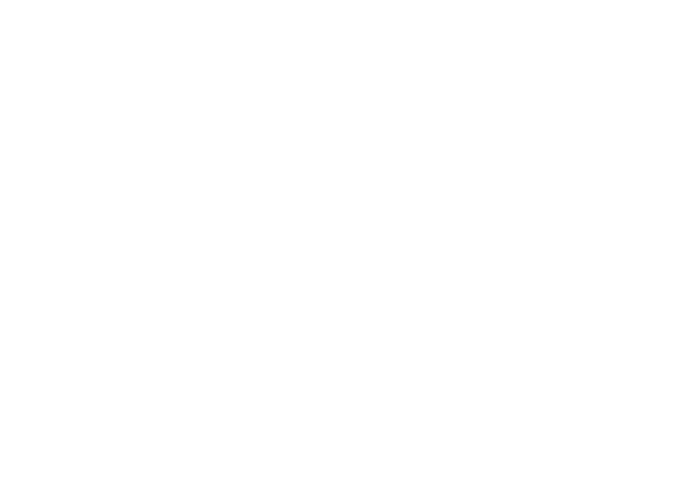
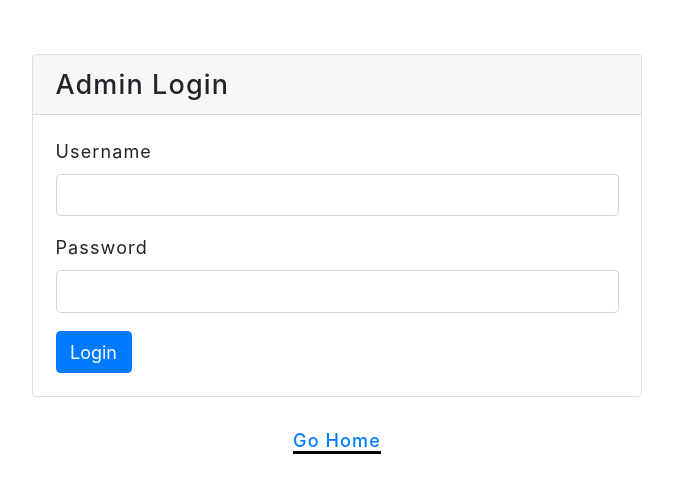
Before and after one commit to kazewaze/auctions, a Next.js app: page /admin/login in a window 1280 px wide. Before the commit this address had no page. Shown: the top 492 px of the page, without its empty margins (303-976 px from the left). Built offline with nearby package versions, Linux system fonts and the light colour scheme.

Commit message:
cleaning routes

```diff
--- a/components/Nav.jsx
+++ b/components/Nav.jsx
@@ -23,8 +23,8 @@
     return (
         <nav className="navbar navbar-expand navbar-dark bg-dark">
             <div className="navbar-nav">
-                <NavLink href="/dashboard" exact className="nav-item nav-link">Home</NavLink>
-                <NavLink href="/users" className="nav-item nav-link">Users</NavLink>
+                <NavLink href="/admin/dashboard" exact className="nav-item nav-link">Home</NavLink>
+                <NavLink href="/admin/users" className="nav-item nav-link">Users</NavLink>
                 <a onClick={logout} className="nav-item nav-link">Logout</a>
             </div>
         </nav>
--- a/pages/_app.js
+++ b/pages/_app.js
@@ -38,7 +38,7 @@
     function authCheck(url) {
         // redirect to login page if accessing a private page and not logged in
         setUser(userService.userValue);
-        const publicPaths = ['/', '/account/login'];
+        const publicPaths = ['/', '/admin/login'];
         const path = url.split('?')[0];
         if (!userService.userValue && !publicPaths.includes(path)) {
             setAuthorized(false);
--- a/pages/dashboard.jsx
+++ b/pages/admin/dashboard.jsx
@@ -8,8 +8,7 @@
         <div className="p-4">
             <div className="container">
                 <h1>Hi {userService.userValue?.firstName}!</h1>
-                <p>You&apos;re logged in with Next.js & JWT!!</p>
-                <p><Link href="/users">Manage Users</Link></p>
+                <p><Link href="/admin/users">Manage Users</Link></p>
             </div>
         </div>
     );
--- a/pages/account/login.jsx
+++ b/pages/admin/login.jsx
@@ -30,7 +30,7 @@
         return userService.login(username, password)
             .then(() => {
                 // get return url from query parameters or default to '/dashboard'
-                const returnUrl = router.query.returnUrl || '/dashboard';
+                const returnUrl = router.query.returnUrl || '/admin/dashboard';
                 router.push(returnUrl);
             })
             .catch(alertService.error);
--- a/pages/index.jsx
+++ b/pages/index.jsx
@@ -7,7 +7,7 @@
         <div className="p-4">
             <div className="container">
                 <h1>Ingram Auctions</h1>
-                <p><Link href="/account/login">Login</Link></p>
+                <p><Link href="/admin/login">Login</Link></p>
             </div>
         </div>
     );
```
Also changed, not shown: pages/admin/users/add.jsx (renamed from pages/users/add.jsx), pages/admin/users/edit/[id].jsx (renamed from pages/users/edit/[id].jsx), pages/admin/users/index.jsx (renamed from pages/users/index.jsx).
